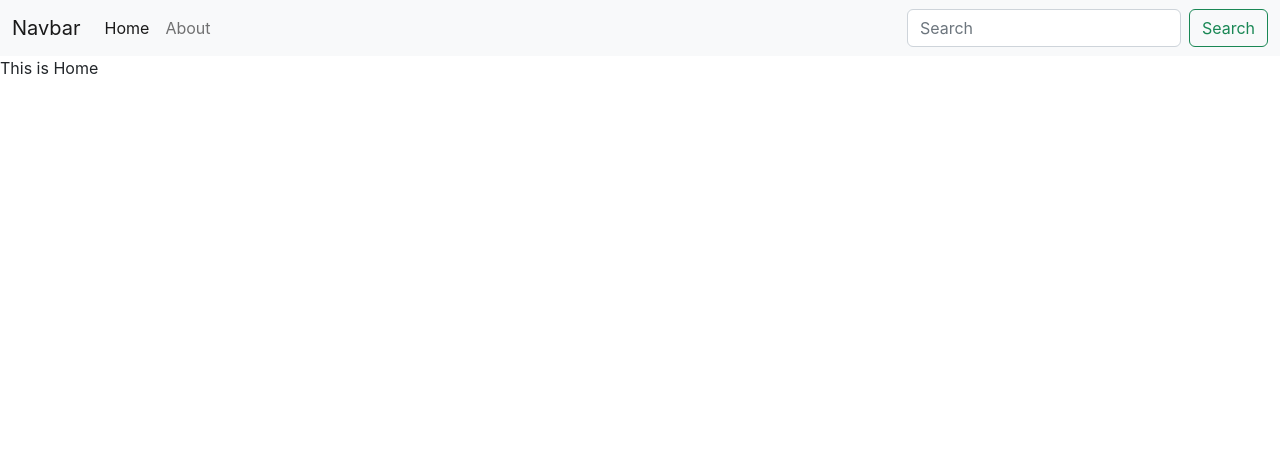
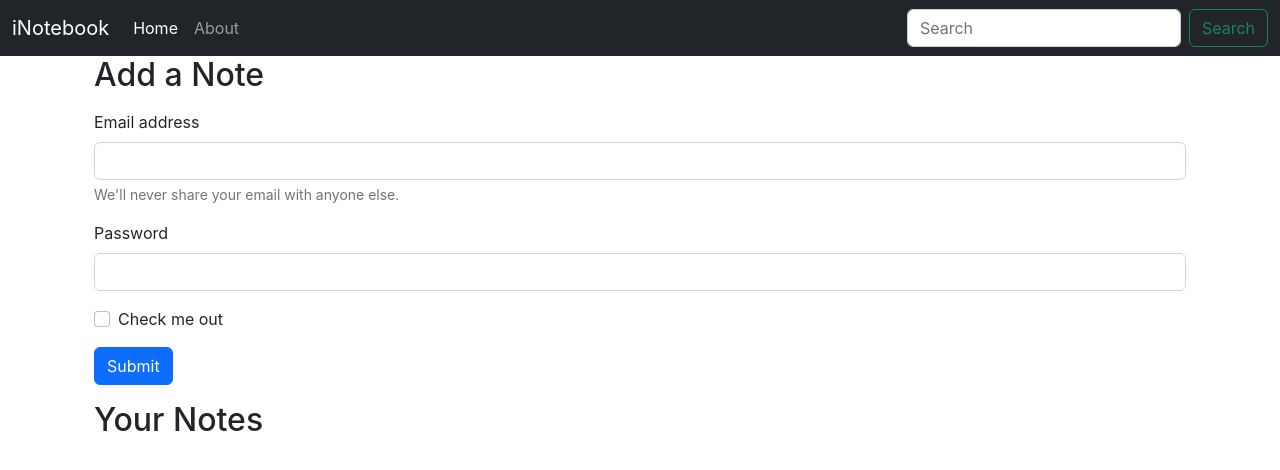
Before and after one commit to bhagwatsolunke/inotebook, a React (Create React App) app: page / in a window 1280 px wide. Shown: the top 470 px of the page. Built offline with nearby package versions, Linux system fonts and the light colour scheme.

Commit message:
video 59 done

```diff
--- a/src/App.js
+++ b/src/App.js
@@ -12,10 +12,12 @@
       <NoteState>
     <Router>
       <Navbar/>
+      <div className="container">
      <Routes>
      <Route exact path="/" element={<Home/>}/>
      <Route exact path="/about" element={<About/>}/>
      </Routes>
+     </div>
      </Router>
      </NoteState>
     </div>
--- a/src/Components/About.js
+++ b/src/Components/About.js
@@ -1,16 +1,12 @@
 import React,{useContext,useEffect} from 'react'
-import noteContext from './notes/NoteContext'
+
 
  const About = () => {
-    const a= useContext(noteContext)
-    useEffect(() => {
-    a.update();
-    // eslint-disable-next-line
-    }, [])
+
 
   return (
     <div>
-        This is About {a.state.name} and he is class {a.state.class}
+        This is About page
     </div>
   )
 }
--- a/src/Components/Home.js
+++ b/src/Components/Home.js
@@ -4,7 +4,29 @@
 export const Home = () => {
   return (
     <div>
-        This is Home
+      <div className="container">
+      <h2>Add a Note</h2>
+
+      <form className='my-3'>
+        <div className="mb-3">
+          <label htmlFor="exampleInputEmail1" className="form-label">Email address</label>
+          <input type="email" className="form-control" id="exampleInputEmail1" aria-describedby="emailHelp" />
+          <div id="emailHelp" className="form-text">We'll never share your email with anyone else.</div>
+        </div>
+        <div className="mb-3">
+          <label htmlFor="exampleInputPassword1" className="form-label">Password</label>
+          <input type="password" className="form-control" id="exampleInputPassword1" />
+        </div>
+        <div className="mb-3 form-check">
+          <input type="checkbox" className="form-check-input" id="exampleCheck1" />
+          <label className="form-check-label" htmlFor="exampleCheck1">Check me out</label>
+        </div>
+        <button type="submit" className="btn btn-primary">Submit</button>
+      </form>
+      </div>
+      <div className="container">
+      <h2>Your Notes</h2>
+     </div>
      </div>
   )
 }
--- a/src/Components/Navbar.js
+++ b/src/Components/Navbar.js
@@ -1,21 +1,30 @@
-import React from 'react'
-import { Link } from "react-router-dom";
+import React,{useEffect} from 'react'
+import { Link,useLocation } from "react-router-dom";
+
+
+
 
 const Navbar = () => {
+    let location = useLocation();
+    useEffect(() => {
+        console.log(location.pathname)
+
+        }, [location]);
+
     return (
-        <nav className="navbar navbar-expand-lg bg-light">
+        <nav className="navbar navbar-expand-lg navbar-dark bg-dark">
             <div className="container-fluid">
-                <Link className="navbar-brand" to="/">Navbar</Link>
+                <Link className="navbar-brand" to="/">iNotebook</Link>
                 <button className="navbar-toggler" type="button" data-bs-toggle="collapse" data-bs-target="#navbarSupportedContent" aria-controls="navbarSupportedContent" aria-expanded="false" aria-label="Toggle navigation">
                     <span className="navbar-toggler-icon" />
                 </button>
                 <div className="collapse navbar-collapse" id="navbarSupportedContent">
                     <ul className="navbar-nav me-auto mb-2 mb-lg-0">
                         <li className="nav-item">
-                            <Link className="nav-link active" aria-current="page" to="/">Home</Link>
+                            <Link className={`nav-link ${location.pathname==="/"? "active":"" }`} aria-current="page" to="/">Home</Link>
                         </li>
                         <li className="nav-item">
-                            <Link className="nav-link" to="/about">About</Link>
+                            <Link className={`nav-link ${location.pathname==="/about"? "active":"" }`}to="/about">About</Link>
                         </li>
 
                     </ul>
--- a/src/Components/notes/NoteStates.js
+++ b/src/Components/notes/NoteStates.js
@@ -3,24 +3,9 @@
 
 const NoteState = (props)=> {
 
-    const s1 = {
-        "name": "bhagwat",
-        "class": "5A"
-    }
-
-    const [state, setstate] = useState(s1);
-    const update =()=>{
-        setTimeout(()=>{
-    setstate(
-        {
-            "name":"Akash",
-            "class":"7B"
-        } )
-         },4000);
-    }
 
     return (
-        <NoteContext.Provider value={{state, update}}>
+        <NoteContext.Provider value={{}}>
             {props.children}
         </NoteContext.Provider>
     )
```
